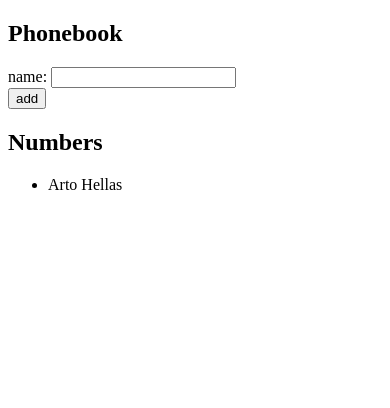
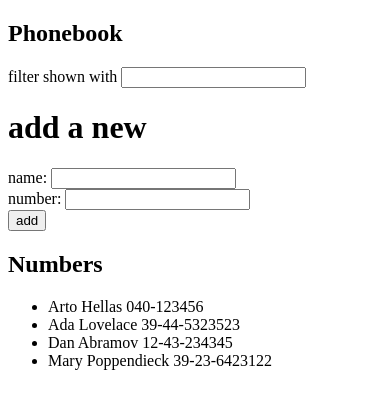
Before and after one commit to Steve-T-Pham/fullstackopen2023, a React (Vite) app in the folder part2/phonebook/: page / in a window 390 px wide. Shown: the top 408 px of the page. Built offline with nearby package versions, Linux system fonts and the light colour scheme.

Commit message:
filter feature added phonebook

```diff
--- a/part2/phonebook/src/App.jsx
+++ b/part2/phonebook/src/App.jsx
@@ -2,12 +2,25 @@
 
 const App = () => {
   const [persons, setPersons] = useState([
-    { name: 'Arto Hellas' }
+    { name: 'Arto Hellas', number: '040-123456', id: 1 },
+    { name: 'Ada Lovelace', number: '39-44-5323523', id: 2 },
+    { name: 'Dan Abramov', number: '12-43-234345', id: 3 },
+    { name: 'Mary Poppendieck', number: '39-23-6423122', id: 4 }
   ])
   const [newName, setNewName] = useState('')
+  const [newNumber, setNewNumber] = useState('');
+  const [filter, setFilter] = useState('');
 
   const handleNameChange = (e) => {
     setNewName(e.target.value);
+  }
+
+  const handleNumberChange = (e) => {
+    setNewNumber(e.target.value);
+  }
+
+  const handleFilterChange = (e) => {
+    setFilter(e.target.value);
   }
 
   const addName = (e) => {
@@ -15,10 +28,13 @@
     const isDuplicate = persons.find(person => person.name === newName);
     if (!isDuplicate){
       const newPersonObject = {
-        name: newName
+        name: newName,
+        number: newNumber,
+        id: persons.length + 1
       }
       setPersons(persons.concat(newPersonObject));
       setNewName('');
+      setNewNumber('');
     }
     else
       alert(`${newName} is already added to phonebook`);
@@ -27,20 +43,27 @@
   return (
     <div>
       <h2>Phonebook</h2>
+      filter shown with <input onChange={handleFilterChange} value={filter} />
+      <h1>add a new</h1>
+
       <form onSubmit={addName}>
         <div>
-          name: <input onChange={handleNameChange} value={newName}/>
+          name: <input onChange={handleNameChange} value={newName} />
+        </div>
+        <div>
+          number: <input onChange={handleNumberChange} value={newNumber} />
         </div>
         <div>
           <button type="submit">add</button>
         </div>
       </form>
+
       <h2>Numbers</h2>
       <ul>
-        {persons.map(person => <li key={person.name}>{person.name}</li>)}
+        {(!filter ? persons.map(person => <li key={person.id}>{person.name} {person.number}</li>) : persons.filter(person => person.name.toLowerCase().includes(filter.toLowerCase())).map(person => <li key={person.id}>{person.name} {person.number}</li>))}
       </ul>
     </div>
   )
 }
 
-export default App
+export default App;
```
